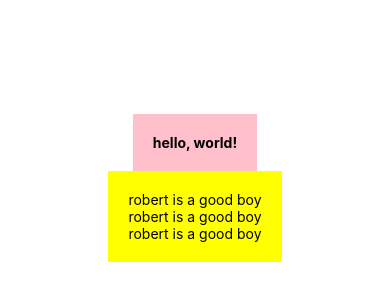
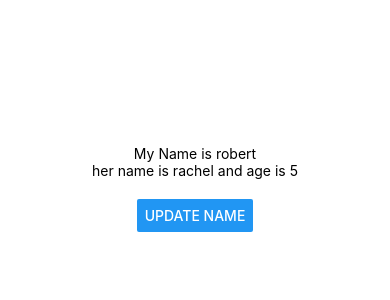
Before and after one commit to robert07ravikumar/react-native-code-evolution, a React Native app: screen / in a window 390 px wide. Shown: the part 234-534 px from the top of the page. Built offline with nearby package versions, Linux system fonts and the light colour scheme.

Commit message:
chapter 4 using state

```diff
--- a/App.js
+++ b/App.js
@@ -1,27 +1,26 @@
-import React from 'react';
-import { StyleSheet, Text, View } from 'react-native';
+import React , {useState} from 'react';
+import { StyleSheet, Text, View, Button } from 'react-native';
 
 export default function App() {
+  const [name,setName] = useState('robert');
+  const [person,setPerson] = useState({'name':'rachel','age':5});
+
+  const pressHandler = () => {
+    setName('anand');
+    setPerson({'age':4,'name':'janice'});
+  }
+
   return (
     <View style={styles.container}>
-      <View style={styles.header}>
-        <Text style={styles.boldText}>
-          hello, world!
-        </Text>
-      </View>
-      <View style={styles.body}>
-        <Text>
-          robert is a good boy
-          </Text>
-          <Text>
-          robert is a good boy
-          </Text>
-          <Text>
-          robert is a good boy
-          </Text>
+      <Text>My Name is {name}</Text>
+      <Text>
+        her name is {person.name} and age is {person.age}
+      </Text>
+      <View style={styles.buttonContainer}>
+        <Button title="update name" onPress={pressHandler}/>
       </View>
     </View>
-  );
+   );
 }
 
 const styles = StyleSheet.create({
@@ -31,15 +30,7 @@
     alignItems: 'center',
     justifyContent: 'center',
   },
-  header:{
-    backgroundColor: 'pink',
-    padding: 20
-  },
-  boldText:{
-    fontWeight: 'bold'
-  },
-  body:{
-    backgroundColor: 'yellow',
-    padding: 20
+  buttonContainer:{
+    marginTop:20
   }
 });
```
